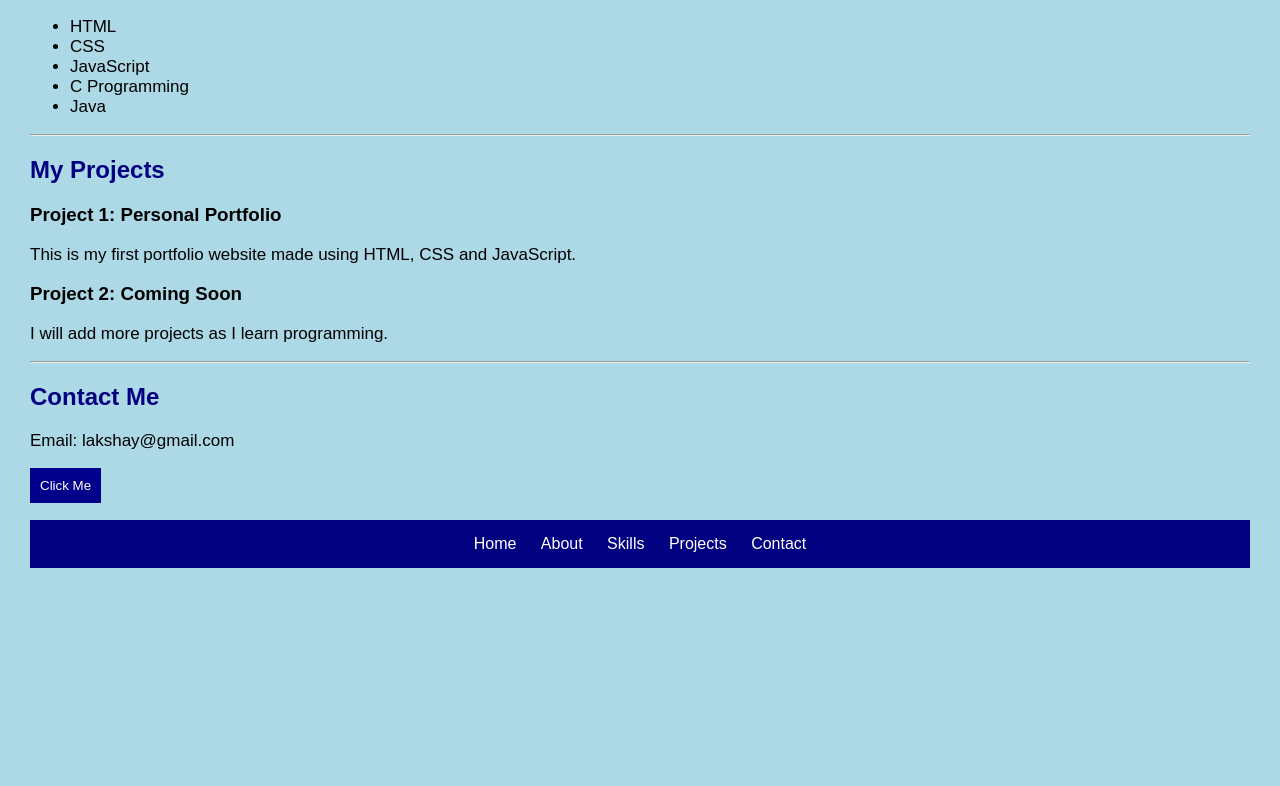
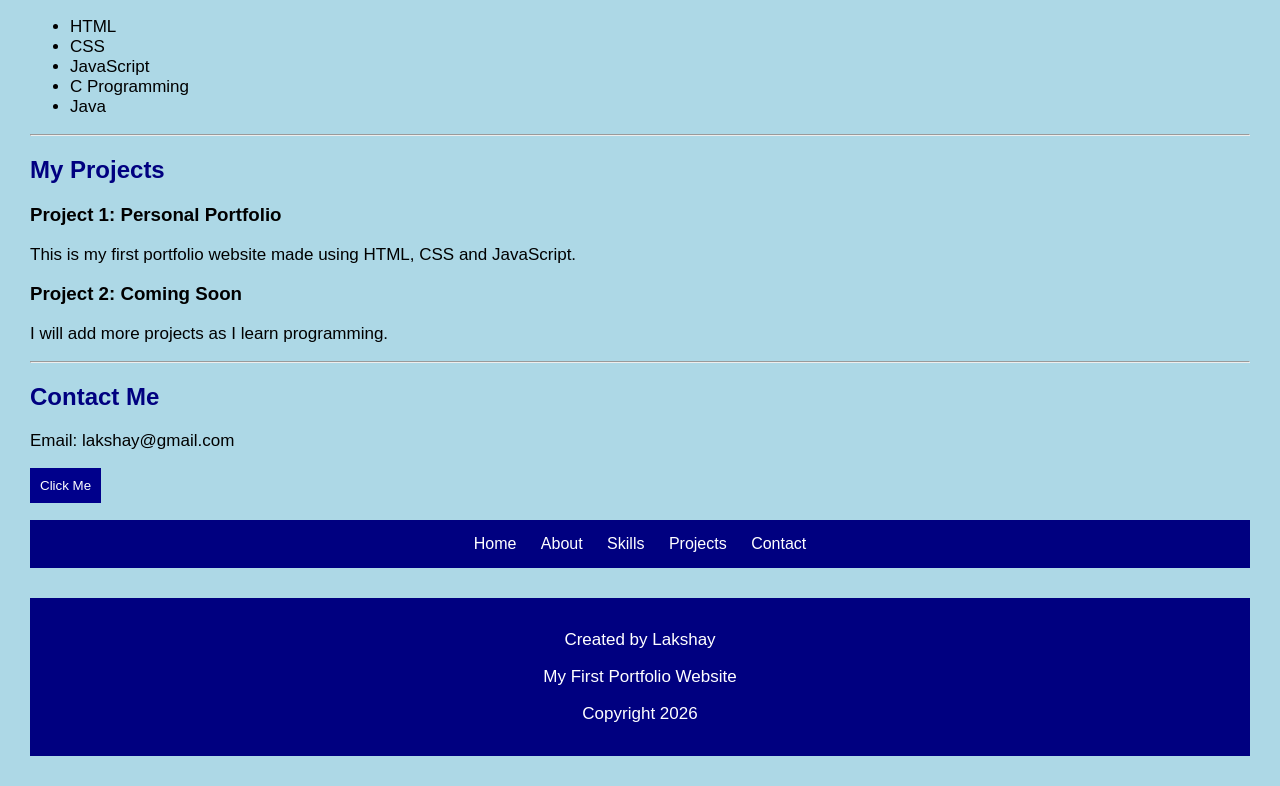
Before and after one commit to LakshayLJ316/Javascript-Quiz-App, a plain HTML site: page Github Practical test/index.html in a window 1280 px wide. Shown: the part 583-1369 px from the top of the page. Before the commit the page ends 1181 px from the top, so only its background shows below. Drawn offline with Linux system fonts and the light colour scheme.

Commit message:
Add footer to portfolio

```diff
--- a/Github Practical test/index.html
+++ b/Github Practical test/index.html
@@ -79,5 +79,13 @@
 
     <script src="script.js"></script>
 
+
+<footer>
+    <p>Created by Lakshay</p>
+    <p>My First Portfolio Website</p>
+    <p>Copyright 2026</p>
+</footer>
+
+
 </body>
 </html>
--- a/Github Practical test/style.css
+++ b/Github Practical test/style.css
@@ -50,3 +50,12 @@ nav a {
 nav a:hover {
     color: yellow;
 }
+
+
+footer {
+    background-color: navy;
+    color: white;
+    text-align: center;
+    padding: 15px;
+    margin-top: 30px;
+}
```
